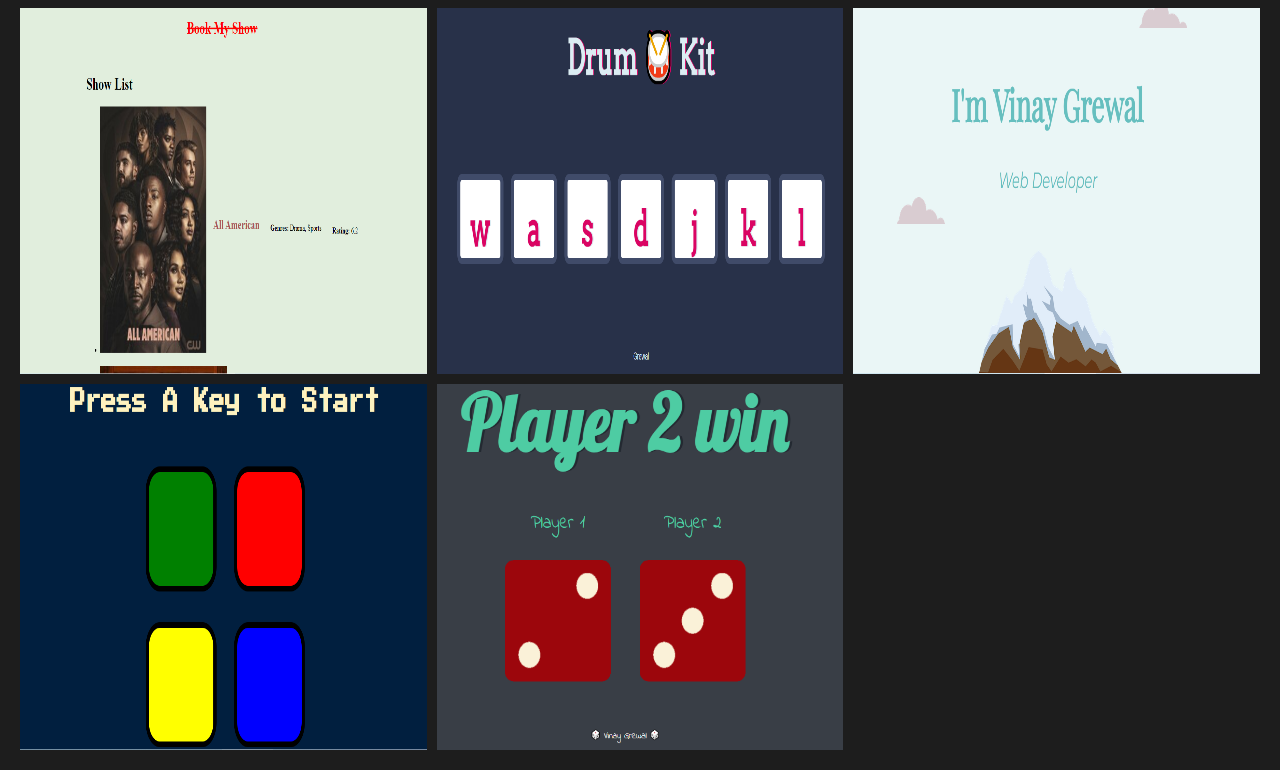
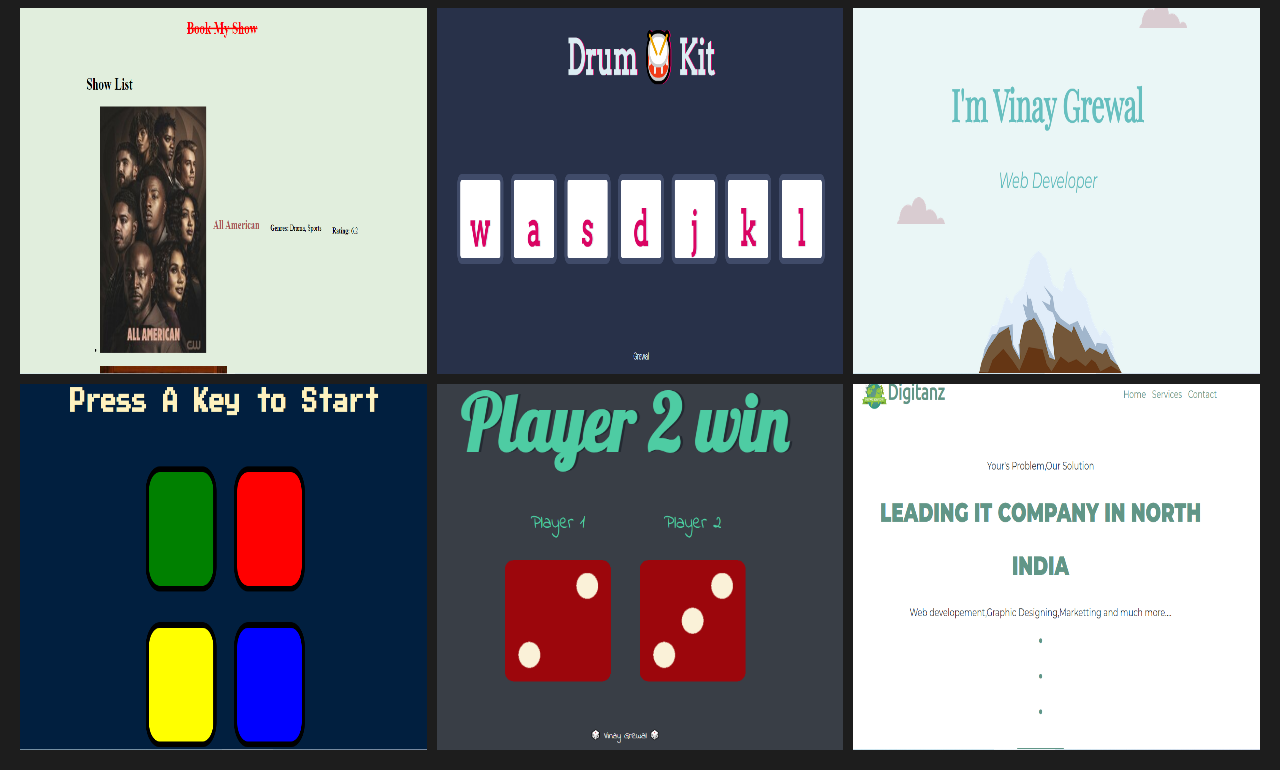
Before and after one commit to vinaygrewal/vinay-grewal, a React (Create React App) app: page /portfolio in a window 1280 px wide. Shown: the part 609-1379 px from the top of the page. Built offline with nearby package versions, Linux system fonts and the light colour scheme.

Commit message:
Update Project.js

```diff
--- a/src/container/portfolio/Project.js
+++ b/src/container/portfolio/Project.js
@@ -64,6 +64,12 @@ const projectData =[
   category:"Javascript or ReactJs",
   link:"https://dicegame-ten.vercel.app/"
 },
+  {id:9,
+  name:"Food App",
+  image:dtanz,
+  category:"Html & Css",
+  link:"https://food-app-lemon-mu.vercel.app/"
+}
 
 ]
 
```
